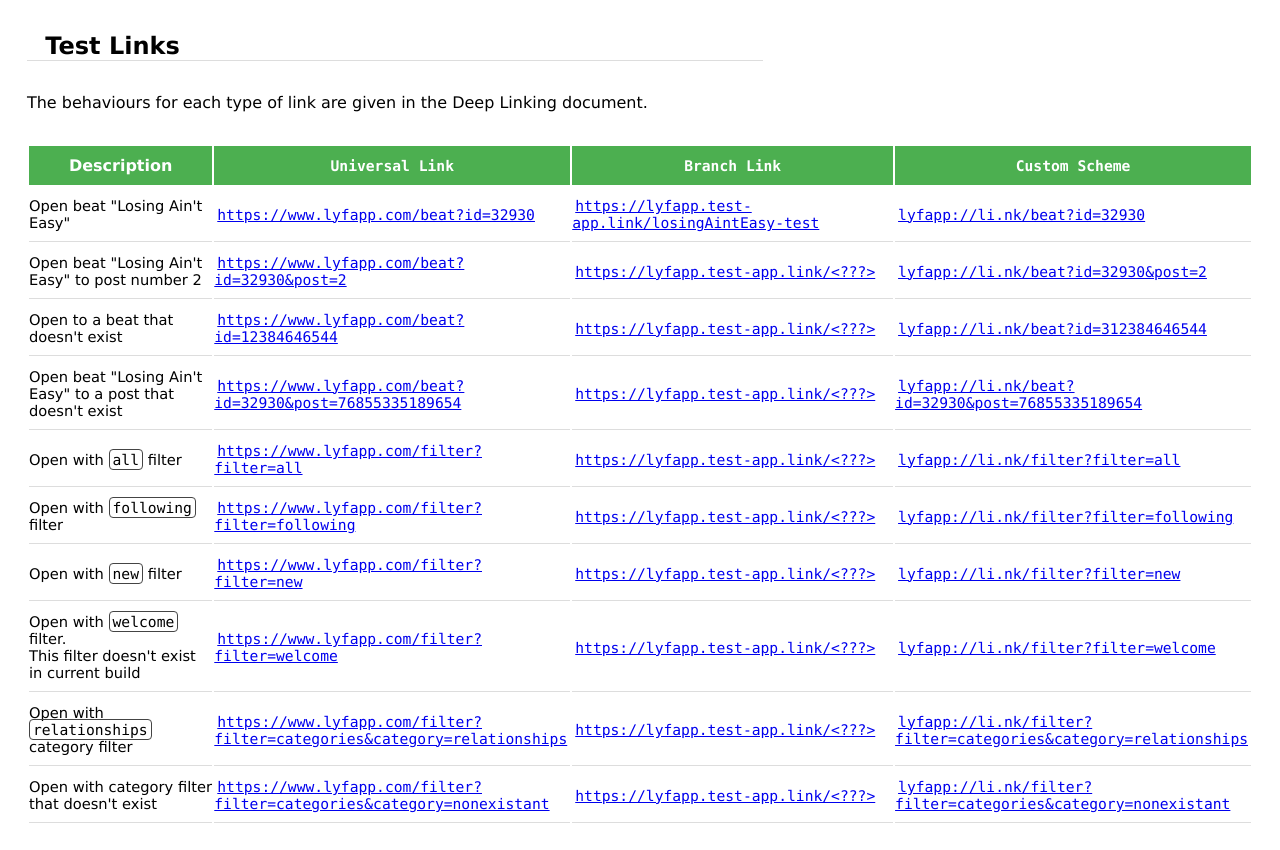
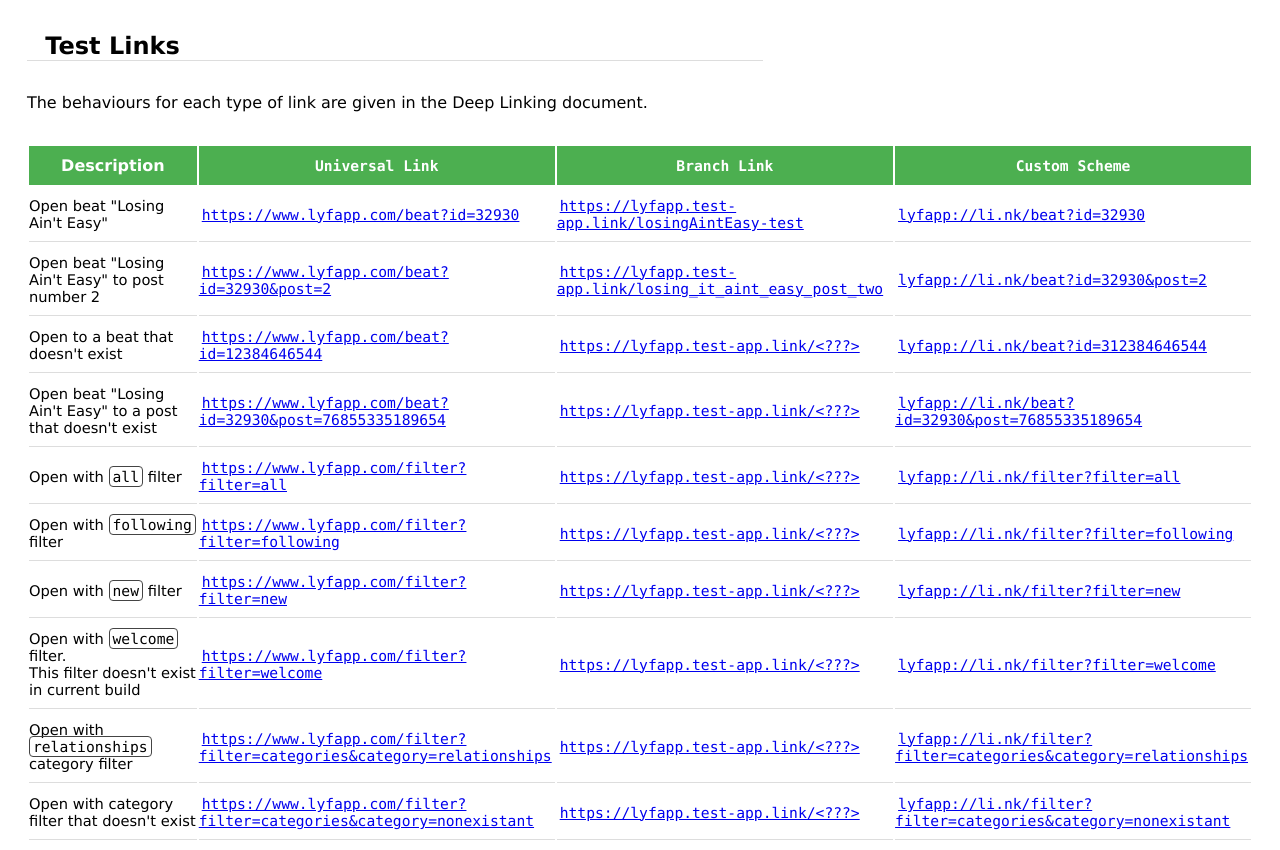
Before and after one commit to lyf-app/lyf-app.github.io, a plain HTML site: page testTable.html in a window 1280 px wide. Drawn offline with Linux system fonts and the light colour scheme.

Commit message:
added new link

```diff
--- a/testTable.html
+++ b/testTable.html
@@ -38,7 +38,7 @@
                     <tr>
                         <td class="descCol smaller">Open beat "Losing Ain't Easy" to post number 2</td>
                         <td class="linksCol"><a href="https://www.lyfapp.com/beat?id=32930&post=2">https://www.lyfapp.com/beat?id=32930&post=2</a></td>
-                        <td class="linksCol"><a href="https://lyfapp.test-app.link/">https://lyfapp.test-app.link/&lt;???&gt;</a></td>
+                        <td class="linksCol"><a href="https://lyfapp.test-app.link/losing_it_aint_easy_post_two">https://lyfapp.test-app.link/losing_it_aint_easy_post_two</a></td>
                         <td class="linksCol"><a href="lyfapp://li.nk/beat?id=32930&post=2">lyfapp://li.nk/beat?id=32930&post=2</a></td>
                     </tr>
                     <tr>
```
